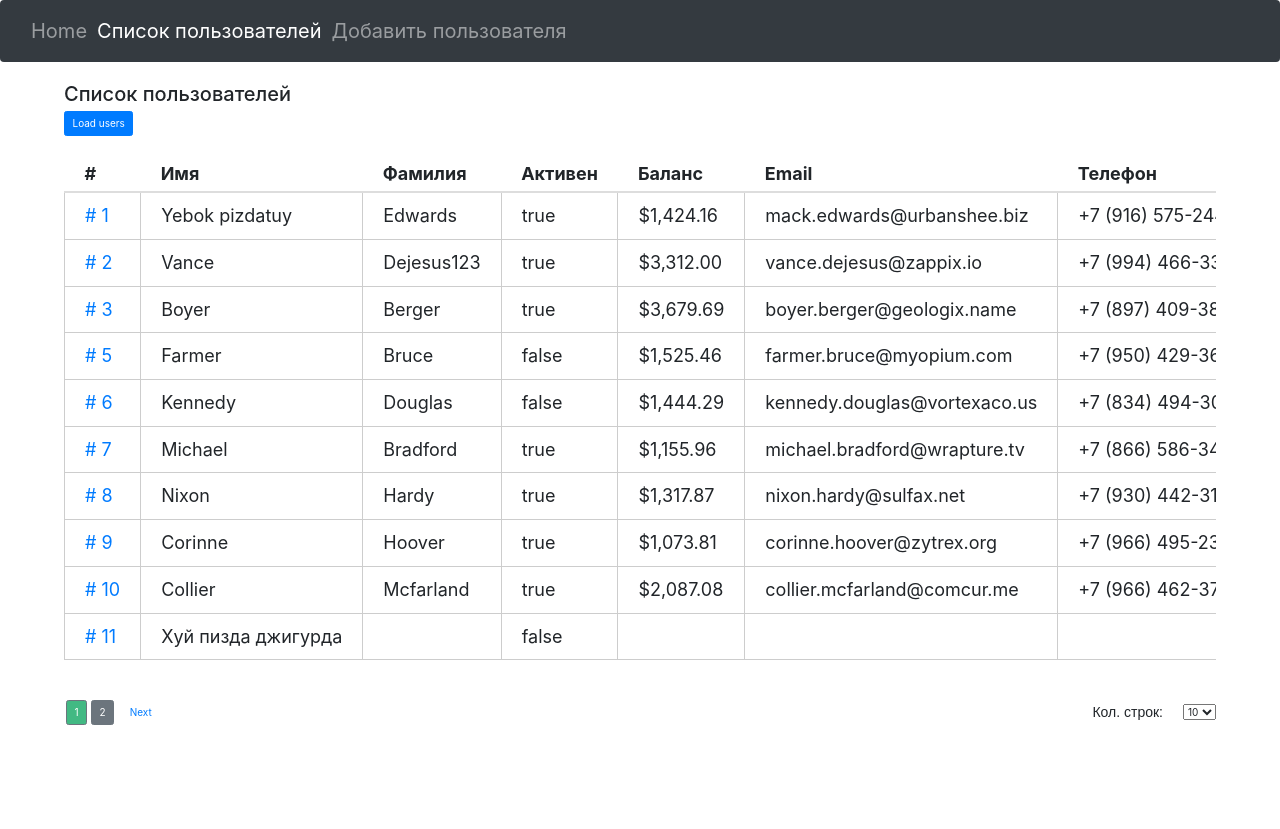
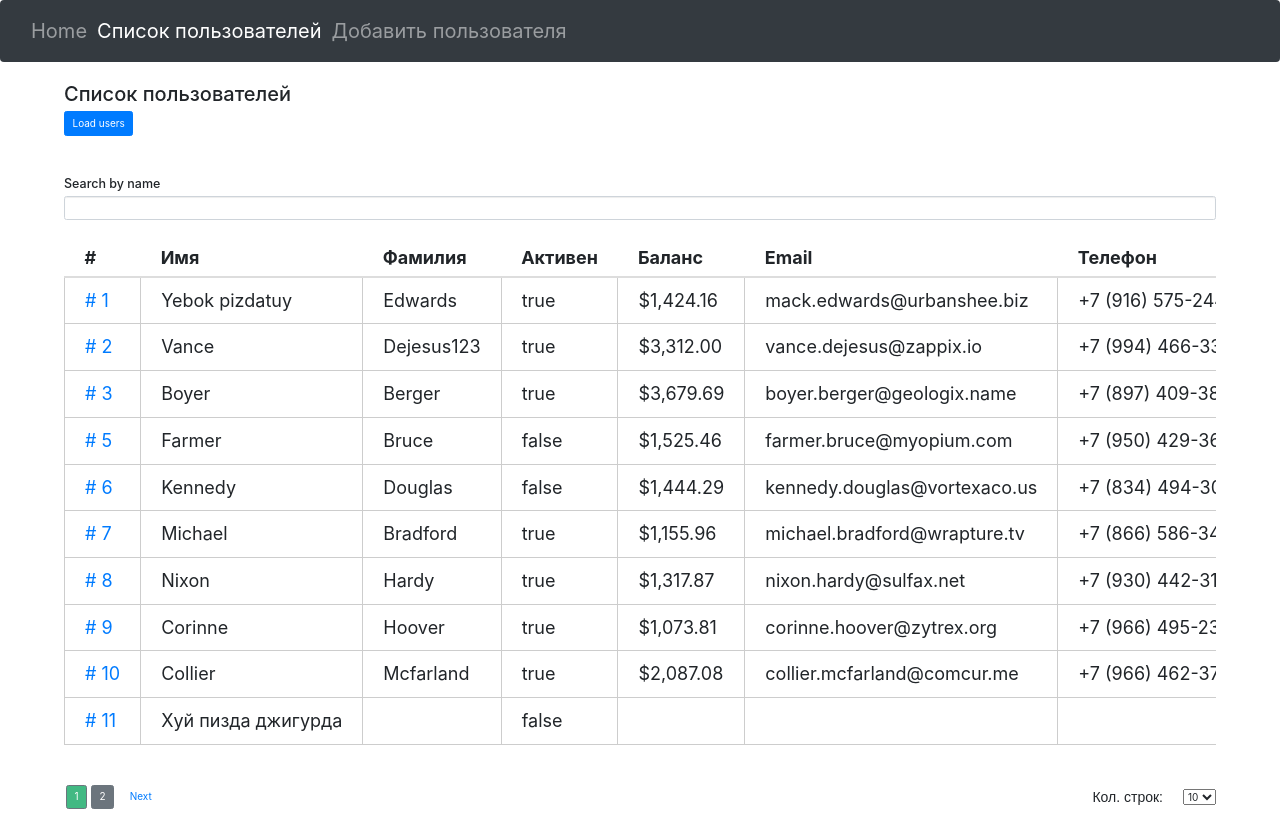
Before and after one commit to Ex-Zy/vue, a Vue app in the folder 2/: page /users in a window 1280 px wide. Before the commit the page ends 800 px from the top, so only its background shows below. Built offline with nearby package versions, Linux system fonts and the light colour scheme; data requests are answered from the project's data file.

Commit message:
grid search

```diff
--- a/2/src/components/grid/GridTable.vue
+++ b/2/src/components/grid/GridTable.vue
@@ -3,7 +3,8 @@
     <div class="grid-table__body">
 
       <user-list
-        :users="getFilteredUsers(users)"></user-list>
+        :users="getFilteredUsers"></user-list>
+
     </div>
     <div class="grid-table__bottom">
 
@@ -41,17 +42,15 @@
         pageOptions: [5, 10, 15]
       }
     },
-    methods: {
-      getFilteredUsers(users) {
+    computed: {
+      totalRows() {
+        return this.users.length;
+      },
+      getFilteredUsers() {
         let start = (this.currentPage-1) * this.perPage;
         let end = start + this.perPage;
 
-        return users.slice(start, end);
-      }
-    },
-    computed: {
-      totalRows() {
-        return this.users.length;
+        return this.users.slice(start, end);
       }
     }
   }
--- a/2/src/components/grid/GridUserList.vue
+++ b/2/src/components/grid/GridUserList.vue
@@ -1,4 +1,9 @@
 <template>
+	<div class="table-wrp">
+		<div class="form-group mt-5">
+			<label for="search" class="h5">Search by name</label>
+			<input type="text" id="search" class="form-control" v-model="searchValue">
+		</div>
 		<table class="table">
 			<thead>
 			<tr>
@@ -13,7 +18,7 @@
 			</tr>
 			</thead>
 			<tbody>
-			<tr v-for="item in users"
+			<tr v-for="item in filteredItems"
 					:key="item.id"
 			>
 				<td>
@@ -31,6 +36,7 @@
 			</tr>
 			</tbody>
 		</table>
+	</div>
 </template>
 
 <script>
@@ -40,6 +46,16 @@ export default {
     users: {
       type: Array,
       required: true
+    }
+  },
+	data() {
+    return {
+      searchValue: ''
+		}
+	},
+	computed: {
+    filteredItems() {
+      return this.users.filter(item => item.firstName.indexOf(this.searchValue) > -1)
 		}
 	}
 };
```
Lines whose indentation alone changed are shown as unchanged.
